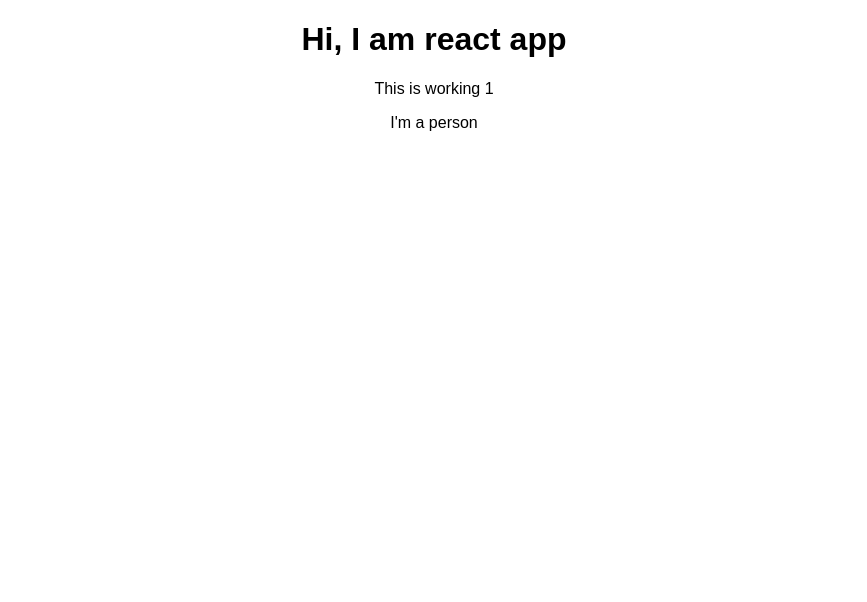
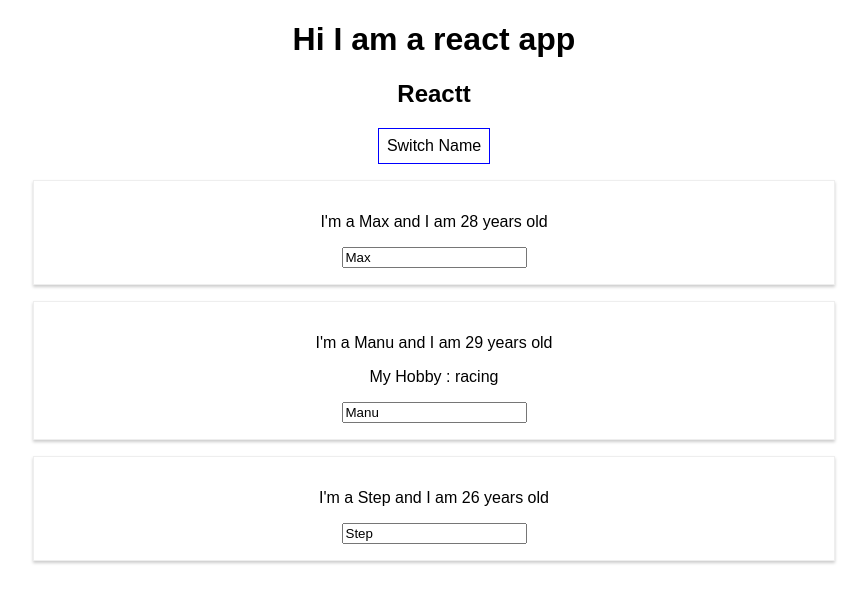
Before and after one commit to Kimovi/React-Udemy-course-study, a React (Create React App) app: page / in a window 1280 px wide. Shown: the top 602 px of the page, without its empty margins (206-1073 px from the left). Built offline with nearby package versions, Linux system fonts and the light colour scheme.

Commit message:
Understanding the base features and syntax

```diff
--- a/src/App.js
+++ b/src/App.js
@@ -1,6 +1,9 @@
+// import React, { useState } from 'react';
 import React, { Component } from 'react';
 import './App.css';
 import Person from './Person/Person';
+// import person from './Person/Person';
+
 
 // function App() {
 //   return (
@@ -10,16 +13,108 @@
 //   );
 // }
 //
+// const App = props =>  {
+//   const [ personsState, setPersonsState ] = useState({
+//         persons: [
+//           { name: 'Max', age: 28},
+//           { name: 'Manu', age: 23},
+//           { name: 'Ste', age: 20}
+//         ],
+//         otherState: 'some other value'
+//       });
+
+
+// const [otherState, setOtherState] = useState('djkfljdlkjkls');
+
+// console.log(personsState, otherState);
+
+
+//   const switchNameHandler = () => {
+//     setPersonsState(
+//       {persons: [
+//       { name: 'Maxidifjidji', age: 28},
+//       { name: 'Manu', age: 23},
+//       { name: 'Ste', age: 230}
+//     ],
+//     otherState: personsState.otherState
+//   })
+// }
+
+//   return (
+//       <div className="App">
+//         <h1>Hi, I am react app </h1>
+//         <p>This is working 1</p>
+//         <button onClick={switchNameHandler}>Switch Name</button>
+//         <Person name={personsState.persons[0].name} age={personsState.persons[0].age} />
+//         <Person name={personsState.persons[1].name} age={personsState.persons[1].age}>My hobbies: Racing </Person>
+//         <Person name={personsState.persons[2].name} age={personsState.persons[2].age} />
+//       </div>
+//     );
+// };
+
+//   export default App;
+
 class App extends Component {
+  state = {
+    persons: [
+      { name: "Max", age: 28 },
+      { name : "Manu", age : 29 },
+      { name : "Step", age : 26 }
+    ],
+    otherState: "some other value"
+  }
+  // event handler
+  switchNameHandler = (newName) => {
+    // I want to add state
+    // console.log("Was clicked!")
+    // this this would refer sate with ES6 function
+    // this.state.persons[0].name = "Maximailian"
+    this.setState({ persons : [
+      { name: newName, age: 28 },
+      { name : "Manu", age : 29 },
+      { name : "Step", age : 30 }
+    ]})
+  }
+
+  nameChangeHandler = (event) =>{
+    console.log(event.target.value);
+    this.setState({
+      persons : [
+        { name:  "Max", age: 28 },
+        { name : event.target.value , age : 29 },
+        { name : "Step", age : 26 }
+    ]})
+  }
+
+
   render() {
+    const style = {
+      backgroundColor: 'white',
+      font: 'inherit',
+      border: '1px solid blue',
+      padding: '8px',
+      cursor: 'pointer'
+    };
+
     return (
-      <div className="App">
-        <h1>Hi, I am react app </h1>
-        <p>This is working 1</p>
-        <Person />
+      <div className = "App">
+         <h1> Hi I am a react app</h1>
+         <h2> Reactt</h2>
+        <button
+          style={style}
+          onClick = {() => this.switchNameHandler('dkdkkdd')} >Switch Name</button>
+        <Person
+          name={this.state.persons[0].name}
+          age ={this.state.persons[0].age}/>
+        <Person
+          name={this.state.persons[1].name}
+          age ={this.state.persons[1].age} click = {this.switchNameHandler.bind(this, 'Lina')}
+          changed={this.nameChangeHandler}>My Hobby : racing </Person>
+        <Person
+          name={this.state.persons[2].name}
+          age ={this.state.persons[2].age}/>
       </div>
     );
-    // return React.createElement('div',  {className:'App'}, React.createElement('h1', null, 'Hi I am reactttttt'))
   }
 }
 
--- /dev/null
+++ b/src/Person/Person.css
@@ -0,0 +1,8 @@
+.Person {
+    width: 60%;
+    margin: 16px auto;
+    border: 1px solid #eee;
+    box-shadow: 0 2px 3px #ccc;
+    padding: 16px;
+    text-align: center;
+}
--- a/src/Person/Person.js
+++ b/src/Person/Person.js
@@ -1,7 +1,26 @@
+// import { render } from '@testing-library/react';
 import React from 'react';
+import './Person.css';
 
-const person = () => {
-    return <p>I'm a person</p>
+// const person = (props) => {
+//     return (
+//         <div>
+//             <p>I'm a {props.name} and I am {props.age} years old</p>
+//             <p>{props.children}</p>
+//         </div>
+//     )
+
+// };
+
+const person = (props) => {
+    return (
+        <div className="Person">
+            <p onClick={props.click}>I'm a {props.name} and I am {props.age} years old</p>
+            <p>{props.children}</p>
+            <input type="text" onChange={props.changed} value={props.name} />
+        </div>
+    )
+
 };
 
 export default person;
```
Also changed, not shown: 1 other file (tests, documents, lock files or other folders).
